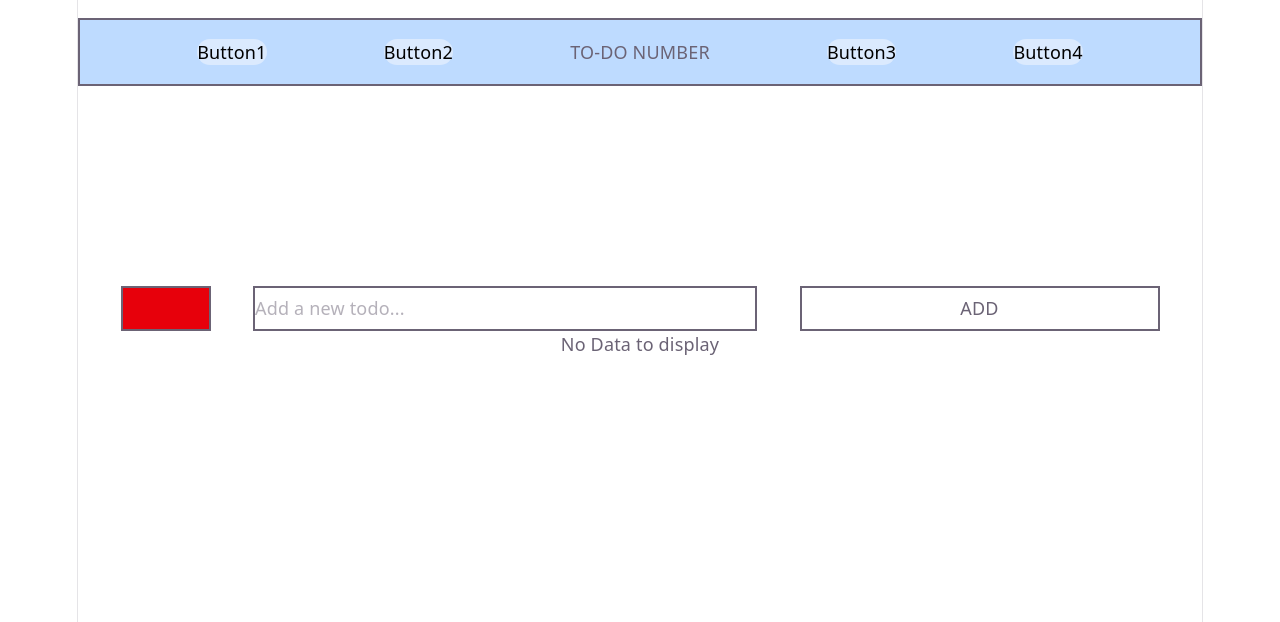
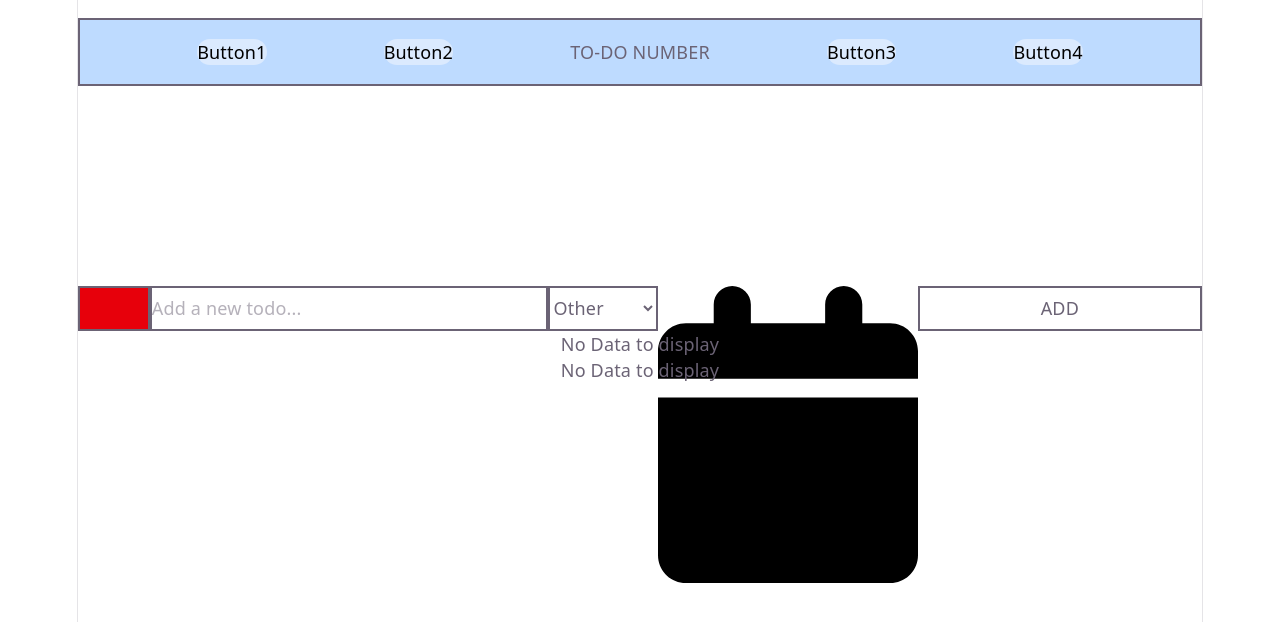
Before and after one commit to SameerUH/To-do-list-React, a React (Vite) app in the folder to-do-list/: page / in a window 1280 px wide. Shown: the top 622 px of the page. Built offline with nearby package versions, Linux system fonts and the light colour scheme.

Commit message:
Added a category dropdown button and tried to add datepicker but still needs refinement

```diff
--- a/to-do-list/package.json
+++ b/to-do-list/package.json
@@ -13,6 +13,7 @@
     "@tailwindcss/cli": "^4.3.2",
     "@tailwindcss/vite": "^4.3.2",
     "react": "^19.2.6",
+    "react-datepicker": "^9.1.0",
     "react-dom": "^19.2.6",
     "react-router-dom": "^7.18.1",
     "tailwindcss": "^4.3.2"
--- a/to-do-list/src/App.jsx
+++ b/to-do-list/src/App.jsx
@@ -21,6 +21,7 @@ function App() {
 
     <TaskEntry callback={updateData}/>
     <p>{"task" in data ? data["task"] : "No Data to display"}</p>
+    <p>{"category" in data ? data["category"] : "No Data to display"}</p>
     </>
   )
 }
--- a/to-do-list/src/TaskEntry.jsx
+++ b/to-do-list/src/TaskEntry.jsx
@@ -1,17 +1,29 @@
 import { useState } from "react";
+import DatePicker from "react-datepicker";
+
 
 function TaskEntry(props) {
     const [task, setTask] = useState("");
+    const [category, setCategory] = useState("");
+    const [date, setDate] = useState(null)
+
 
     const addButton = () => {
-        props.callback({task: task});
+        props.callback({task: task, category: category, date : date});
     };
 
     return (
         <div>
-            <form class="flex h-10 mx-auto my-0 justify-evenly">
+            <form class="flex h-10 mx-auto my-0 justify-center">
                 <div class="h-base w-20 bg-red-600 border-2 border-black-200"></div>
                 <input class="border-2 border-black-200 w-md" type="text" placeholder="Add a new todo..." name="task" value={task} onChange={(e) => setTask(e.target.value)}/>
+                <select class="border-2 border-black-200" name="category" onChange={(e) => setCategory(e.target.value)}>
+                    <option value="Other">Other</option>
+                    <option value="Personal">Personal</option>
+                    <option value="Career">Career</option>
+                    <option value="Education">Education</option>
+                </select>
+                <DatePicker class="border-2 border-black-200" showIcon/>
                 <input class="border-2 border-black-200 w-xs cursor-pointer" type="button" value="ADD" onClick={addButton}/>
             </form>
         </div>
```
Also changed, not shown: 1 other file (tests, documents, lock files or other folders).
